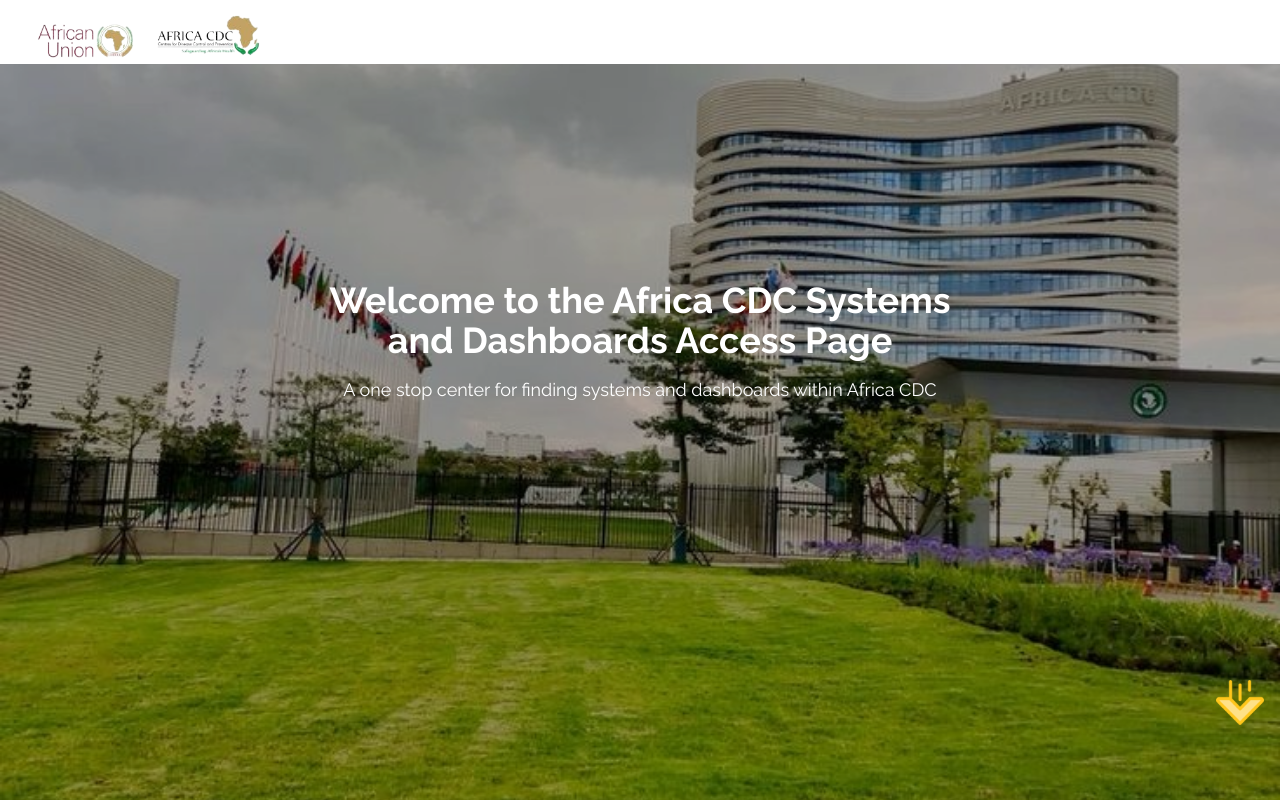
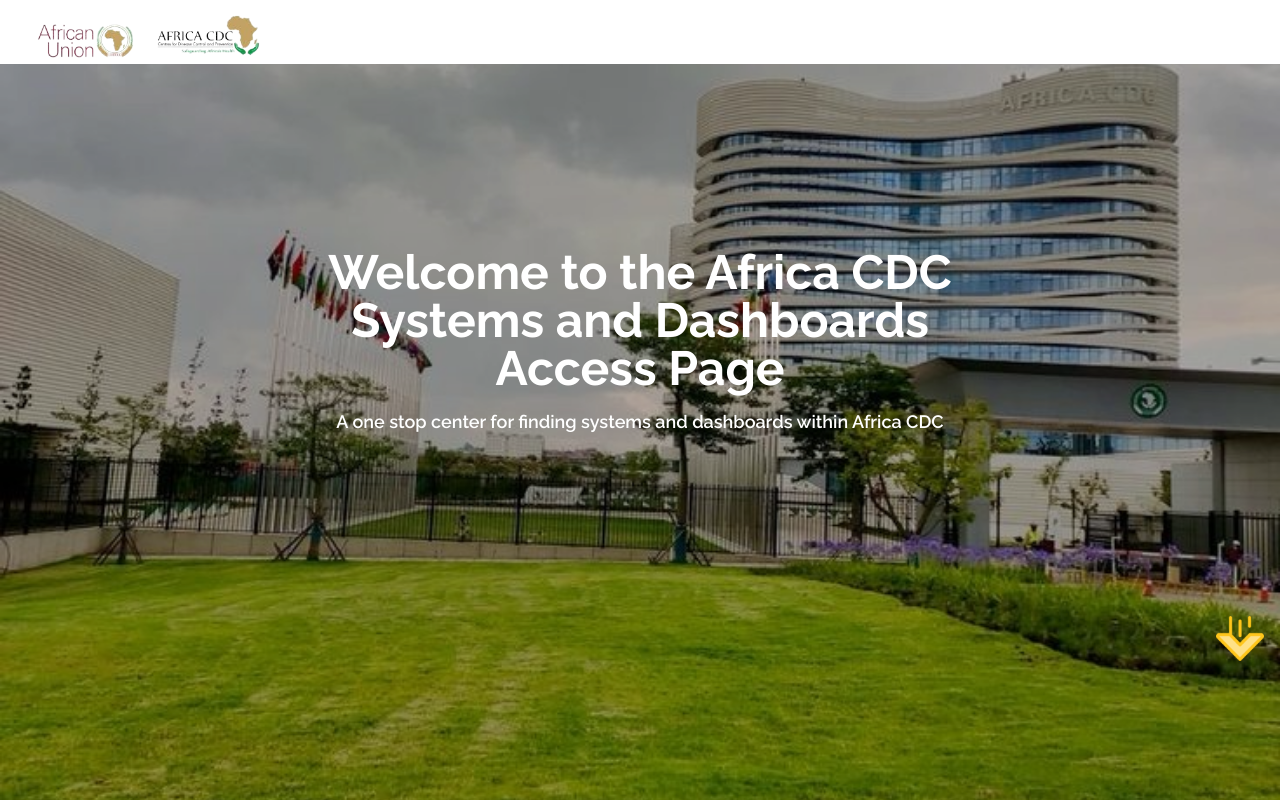
Before and after one commit to KuchiMercy/africaCDC, a React (Vite) app: page / in a window 1280 px wide. Shown: the top 802 px of the page. Built offline with nearby package versions, Linux system fonts and the light colour scheme.

Commit message:
added the icon to show the existence of page below

```diff
--- a/src/Header.jsx
+++ b/src/Header.jsx
@@ -14,15 +14,15 @@
           <img src={logo} alt="" className="absolute w-[250px] h-20 " />
         </div>
         <div className="flex flex-col justify-center items-center text-white relative z-[100000] h-[700px] mx-auto max-w-[70%] md:max-w-[50%] ">
-          <h2 className="text-3xl lg:text-4xl font-bold md:leading-10 md:text-center">
+          <h2 className="text-4xl lg:text-5xl font-bold md:leading-10 md:text-center">
             Welcome to the Africa CDC Systems and Dashboards Access Page
           </h2>
-          <p className="text-lg my-4 md:text-center">
+          <p className="text-lg my-4 md:text-center font-semibold">
             A one stop center for finding systems and dashboards within Africa
             CDC
           </p>
         </div>
-        <img src={arrow} alt="" className="absolute bottom-[4rem] z-[9999999999] right-4 w-12 h-12 transform animate-bounce" />
+        <img src={arrow} alt="" className="absolute bottom-[8rem] z-[9999999999] right-4 w-12 h-12 transform animate-bounce" />
       </header>
       <div className="absolute top-0 left-0 bg-black w-full h-[100vh] z-[10000] !opacity-40 md:!opacity-30">
 
```
